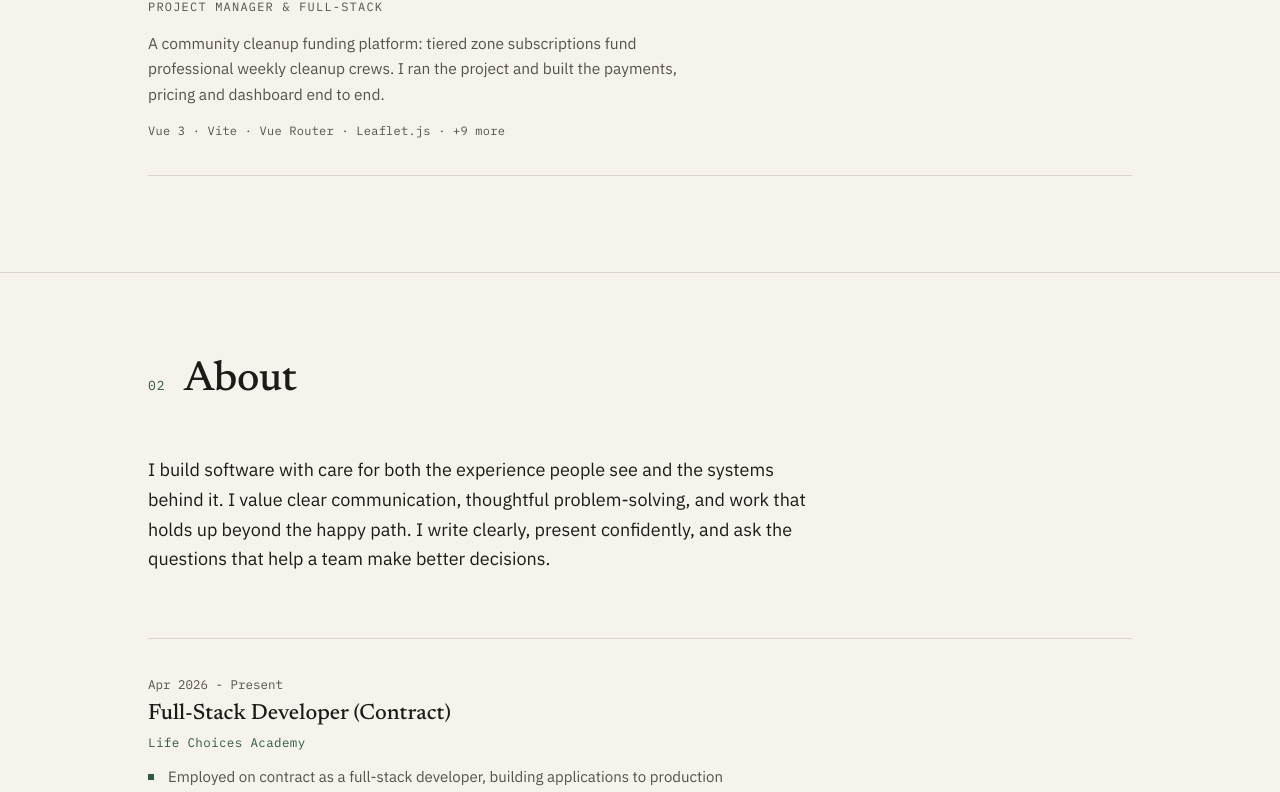
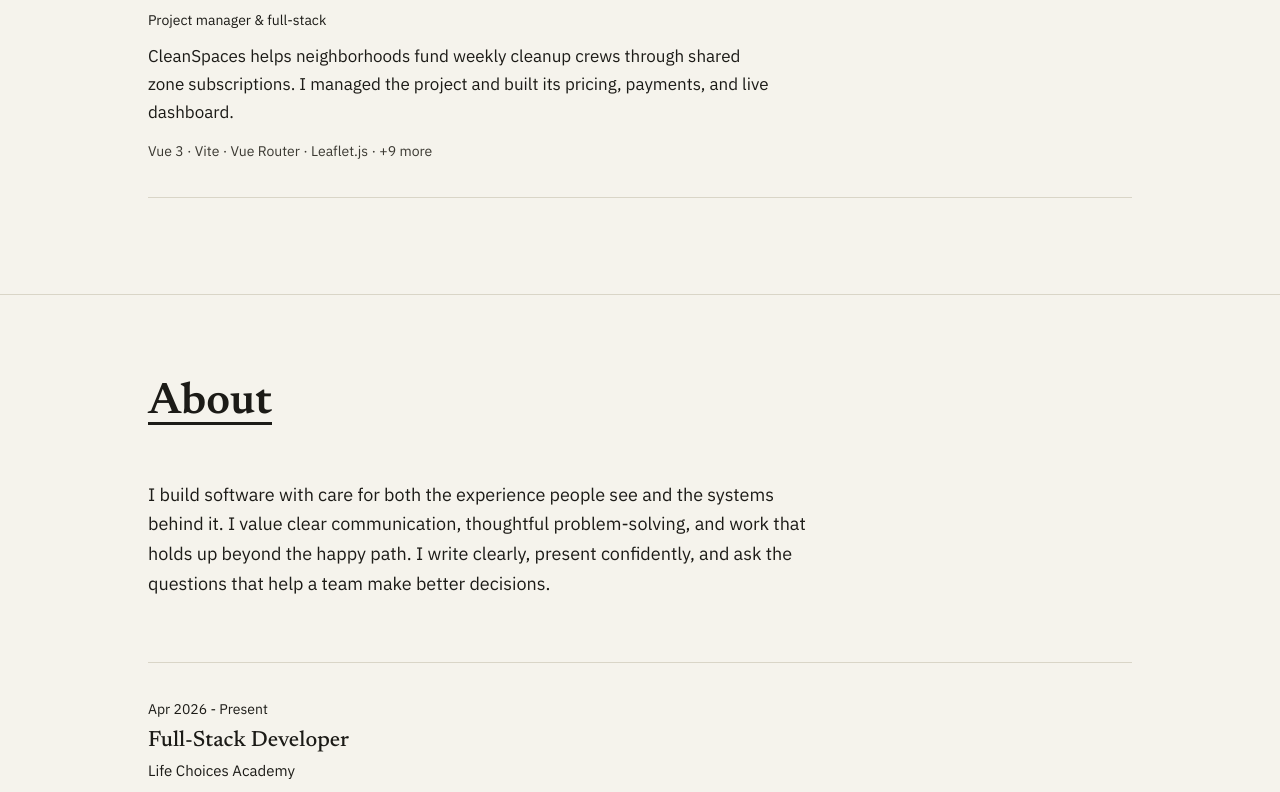
Before and after one commit to ihtishaamj63-web/ihtishaam-portfolio, a Vue app: page / in a window 1280 px wide. Shown: the part 1495-2287 px from the top of the page. Built offline with nearby package versions, Linux system fonts and the light colour scheme.

Commit message:
font changes, less bold but larger

```diff
--- a/src/assets/main.css
+++ b/src/assets/main.css
@@ -5,9 +5,9 @@
   --paper: #f5f3ec;
   --paper-deep: #ece9dd;
   --ink: #1c1b17;
-  --ink-soft: #55524a;
+  --ink-soft: #3b3932;
   --line: #d9d5c7;
-  --green: #2e5b3c;
+  --green: #24472e;
 
   --serif: 'Newsreader', Georgia, 'Times New Roman', serif;
   --sans: 'IBM Plex Sans', 'Helvetica Neue', Arial, sans-serif;
@@ -98,23 +98,26 @@ button {
 .section-head {
   display: flex;
   align-items: baseline;
-  gap: 18px;
+  gap: 0;
   margin-bottom: 52px;
-}
-
-.section-head .index {
-  font-family: var(--mono);
-  font-size: 13px;
-  color: var(--green);
-  letter-spacing: 0.08em;
 }
 
 .section-head h2 {
   font-family: var(--serif);
-  font-weight: 500;
-  font-size: clamp(30px, 4vw, 42px);
+  font-weight: 600;
+  font-size: 44px;
   line-height: 1.1;
-  letter-spacing: -0.01em;
+  letter-spacing: 0;
+  text-decoration: underline;
+  text-decoration-color: var(--ink);
+  text-decoration-thickness: 3px;
+  text-underline-offset: 9px;
+}
+
+@media (max-width: 720px) {
+  .section-head h2 {
+    font-size: 36px;
+  }
 }
 
 @media (prefers-reduced-motion: reduce) {
--- a/src/components/AboutSection.vue
+++ b/src/components/AboutSection.vue
@@ -2,7 +2,6 @@
   <section id="about" class="section">
     <div class="wrap">
       <div class="section-head">
-        <span class="index">02</span>
         <h2>About</h2>
       </div>
       <p class="intro">
@@ -62,9 +61,8 @@ import { experience } from '../data/experience'
 }
 
 .period {
-  font-family: var(--mono);
-  font-size: 12.5px;
-  color: var(--ink-soft);
+  font-size: 14px;
+  color: var(--ink);
   padding-top: 5px;
 }
 
@@ -76,10 +74,8 @@ h3 {
 }
 
 .org {
-  font-family: var(--mono);
-  font-size: 12.5px;
-  color: var(--green);
-  letter-spacing: 0.03em;
+  font-size: 15px;
+  color: var(--ink);
   margin: 4px 0 12px;
 }
 
@@ -91,8 +87,8 @@ h3 {
   position: relative;
   padding-left: 20px;
   margin-bottom: 8px;
-  color: var(--ink-soft);
-  font-size: 15px;
+  color: var(--ink);
+  font-size: 16px;
   max-width: 68ch;
 }
 
--- a/src/components/ContactSection.vue
+++ b/src/components/ContactSection.vue
@@ -2,7 +2,6 @@
   <section id="contact" class="section contact">
     <div class="wrap">
       <div class="section-head">
-        <span class="index">04</span>
         <h2>Contact</h2>
       </div>
       <p class="pitch">
@@ -11,11 +10,27 @@
         hear about it.
       </p>
 
-      <a class="big-email" :href="links.email">{{ links.displayEmail }}</a>
+      <a
+        class="big-email"
+        :href="links.email"
+        @mouseenter="showHint('Open email draft')"
+        @mouseleave="hideHint()"
+        @focus="showHint('Open email draft')"
+        @blur="hideHint()"
+        >{{ links.displayEmail }}</a
+      >
 
       <ul class="contact-list">
         <li>
-          <a :href="links.github" target="_blank" rel="noopener">
+          <a
+            :href="links.github"
+            target="_blank"
+            rel="noopener"
+            @mouseenter="showHint('Visit GitHub')"
+            @mouseleave="hideHint()"
+            @focus="showHint('Visit GitHub')"
+            @blur="hideHint()"
+          >
             <svg viewBox="0 0 16 16" fill="currentColor" aria-hidden="true">
               <path
                 d="M8 0C3.58 0 0 3.58 0 8c0 3.54 2.29 6.53 5.47 7.59.4.07.55-.17.55-.38 0-.19-.01-.82-.01-1.49-2.01.37-2.53-.49-2.69-.94-.09-.23-.48-.94-.82-1.13-.28-.15-.68-.52-.01-.53.63-.01 1.08.58 1.23.82.72 1.21 1.87.87 2.33.66.07-.52.28-.87.51-1.07-1.78-.2-3.64-.89-3.64-3.95 0-.87.31-1.59.82-2.15-.08-.2-.36-1.02.08-2.12 0 0 .67-.21 2.2.82.64-.18 1.32-.27 2-.27s1.36.09 2 .27c1.53-1.04 2.2-.82 2.2-.82.44 1.1.16 1.92.08 2.12.51.56.82 1.27.82 2.15 0 3.07-1.87 3.75-3.65 3.95.29.25.54.73.54 1.48 0 1.07-.01 1.93-.01 2.2 0 .21.15.46.55.38A8.01 8.01 0 0 0 16 8c0-4.42-3.58-8-8-8z"
@@ -25,7 +40,15 @@
           </a>
         </li>
         <li>
-          <a :href="links.linkedin" target="_blank" rel="noopener">
+          <a
+            :href="links.linkedin"
+            target="_blank"
+            rel="noopener"
+            @mouseenter="showHint('Visit LinkedIn')"
+            @mouseleave="hideHint()"
+            @focus="showHint('Visit LinkedIn')"
+            @blur="hideHint()"
+          >
             <svg viewBox="0 0 24 24" fill="currentColor" aria-hidden="true">
               <path
                 d="M20.45 20.45h-3.55v-5.57c0-1.33-.03-3.04-1.85-3.04-1.85 0-2.14 1.45-2.14 2.94v5.67H9.36V9h3.41v1.56h.05c.47-.9 1.63-1.85 3.36-1.85 3.6 0 4.27 2.37 4.27 5.45v6.29zM5.34 7.43a2.06 2.06 0 1 1 0-4.12 2.06 2.06 0 0 1 0 4.12zM7.12 20.45H3.56V9h3.56v11.45zM22.22 0H1.77C.79 0 0 .77 0 1.72v20.55C0 23.22.79 24 1.77 24h20.45c.98 0 1.78-.78 1.78-1.73V1.72C24 .77 23.2 0 22.22 0z"
@@ -41,6 +64,9 @@
 
 <script setup>
 import { links } from '../data/links'
+import { useCursorHint } from '../composables/useCursorHint'
+
+const { showHint, hideHint } = useCursorHint()
 </script>
 
 <style scoped>
--- a/src/components/HeroSection.vue
+++ b/src/components/HeroSection.vue
@@ -1,7 +1,7 @@
 <template>
   <section id="top" class="hero">
     <div class="wrap">
-      <p class="kicker">Ihtishaam Johnson · software developer · Cape Town, ZA</p>
+      <p class="kicker">Ihtishaam Johnson · software developer · Scientist · Cape Town, ZA</p>
       <h1>I build software the way evolution builds species.</h1>
       <p class="lede">
         Full-stack developer with a BSc in biodiversity and conservation biology. Evolution is the
@@ -11,15 +11,44 @@
         the whole stack, and I am increasingly drawn to data and security work.
       </p>
       <ul class="hero-links">
-        <li><a :href="links.github" target="_blank" rel="noopener">GitHub</a></li>
-        <li><a :href="links.linkedin" target="_blank" rel="noopener">LinkedIn</a></li>
         <li>
-          <a :href="links.email">{{ links.displayEmail }}</a>
+          <a
+            :href="links.github"
+            target="_blank"
+            rel="noopener"
+            @mouseenter="showHint('Visit GitHub')"
+            @mouseleave="hideHint()"
+            @focus="showHint('Visit GitHub')"
+            @blur="hideHint()"
+            >GitHub</a
+          >
+        </li>
+        <li>
+          <a
+            :href="links.linkedin"
+            target="_blank"
+            rel="noopener"
+            @mouseenter="showHint('Visit LinkedIn')"
+            @mouseleave="hideHint()"
+            @focus="showHint('Visit LinkedIn')"
+            @blur="hideHint()"
+            >LinkedIn</a
+          >
+        </li>
+        <li>
+          <a
+            :href="links.email"
+            @mouseenter="showHint('Open email draft')"
+            @mouseleave="hideHint()"
+            @focus="showHint('Open email draft')"
+            @blur="hideHint()"
+            >{{ links.displayEmail }}</a
+          >
         </li>
       </ul>
       <p class="status">
         <span class="status-sq" aria-hidden="true"></span>
-        At Life Choices Academy on contract. Open to software, data, security, and conservation-tech
+        Employed at Life Choices Academy. Open to software, data, security, and conservation-tech
         roles.
       </p>
     </div>
@@ -28,6 +57,9 @@
 
 <script setup>
 import { links } from '../data/links'
+import { useCursorHint } from '../composables/useCursorHint'
+
+const { showHint, hideHint } = useCursorHint()
 </script>
 
 <style scoped>
--- a/src/components/ProjectCard.vue
+++ b/src/components/ProjectCard.vue
@@ -104,26 +104,21 @@ h3 {
 }
 
 .role {
-  font-family: var(--mono);
-  font-size: 12px;
-  text-transform: uppercase;
-  letter-spacing: 0.1em;
-  color: var(--ink-soft);
-  margin: 8px 0 14px;
+  font-size: 14px;
+  color: var(--ink);
+  margin: 8px 0 10px;
 }
 
 .summary {
-  font-size: 15.5px;
-  color: var(--ink-soft);
+  font-size: 17px;
+  color: var(--ink);
   max-width: 62ch;
   margin-bottom: 14px;
 }
 
 .tech {
-  font-family: var(--mono);
-  font-size: 12px;
+  font-size: 14px;
   color: var(--ink-soft);
-  letter-spacing: 0.02em;
 }
 
 .has-thumb {
--- a/src/components/SkillsSection.vue
+++ b/src/components/SkillsSection.vue
@@ -2,7 +2,6 @@
   <section id="skills" class="section">
     <div class="wrap">
       <div class="section-head">
-        <span class="index">03</span>
         <h2>Skills</h2>
       </div>
       <div class="groups">
@@ -30,19 +29,16 @@ import { skillGroups } from '../data/skills'
 }
 
 .group h3 {
-  font-family: var(--mono);
-  font-size: 12px;
-  text-transform: uppercase;
-  letter-spacing: 0.12em;
-  color: var(--green);
-  margin-bottom: 10px;
+  font-size: 18px;
+  color: var(--ink);
+  margin-bottom: 8px;
 }
 
 .items {
-  font-size: 15.5px;
-  color: var(--ink-soft);
+  font-size: 16px;
+  color: var(--ink);
   max-width: 72ch;
-  line-height: 1.9;
+  line-height: 1.75;
 }
 
 @media (max-width: 720px) {
--- a/src/components/WorkSection.vue
+++ b/src/components/WorkSection.vue
@@ -2,7 +2,6 @@
   <section id="work" class="section">
     <div class="wrap">
       <div class="section-head">
-        <span class="index">01</span>
         <h2>Selected work</h2>
       </div>
       <div>
--- a/src/data/experience.js
+++ b/src/data/experience.js
@@ -4,10 +4,10 @@
 export const experience = [
   {
     period: 'Apr 2026 - Present',
-    title: 'Full-Stack Developer (Contract)',
+    title: 'Full-Stack Developer',
     org: 'Life Choices Academy',
     points: [
-      'Employed on contract as a full-stack developer, building applications to production standard and deploying them live.',
+      'Build applications to production standard and deploy them live.',
       'Tech lead for a team of 4 on an HR platform: automated payroll with tax, UIF and medical aid deductions, attendance analytics, leave workflows, role-based access control.',
       'Managed the CleanSpaces project and built its payment system end to end: pricing model, PayFast checkout flow, real-time zone activation dashboards.',
       'Vue 3, Node.js, Express, MySQL, JWT, deployment on Render and Railway.',
--- a/src/data/projects.js
+++ b/src/data/projects.js
@@ -10,7 +10,7 @@ export const projects = [
     id: 'hr-platform',
     name: 'HR Management Platform',
     year: '2026',
-    role: 'Tech lead · backend',
+    role: 'Tech lead · full-stack',
     summary:
       'A full HR platform built with a team of four: employee records, automated payroll with tax, UIF and medical aid deductions, attendance analytics, leave workflows and performance reviews, all behind role-based access control.',
     thumbnail: null,
@@ -59,7 +59,7 @@ export const projects = [
     year: '2026',
     role: 'Project manager & full-stack',
     summary:
-      'A community cleanup funding platform: tiered zone subscriptions fund professional weekly cleanup crews. I ran the project and built the payments, pricing and dashboard end to end.',
+      'CleanSpaces helps neighborhoods fund weekly cleanup crews through shared zone subscriptions. I managed the project and built its pricing, payments, and live dashboard.',
     thumbnail: null,
 
     overview:
--- a/src/data/skills.js
+++ b/src/data/skills.js
@@ -7,6 +7,7 @@ export const skillGroups = [
     items: [
       'Node.js',
       'Express',
+      'PHP',
       'REST API design',
       'MySQL & PostgreSQL (schema design, normalisation, query tuning)',
       'JWT authentication',
```
